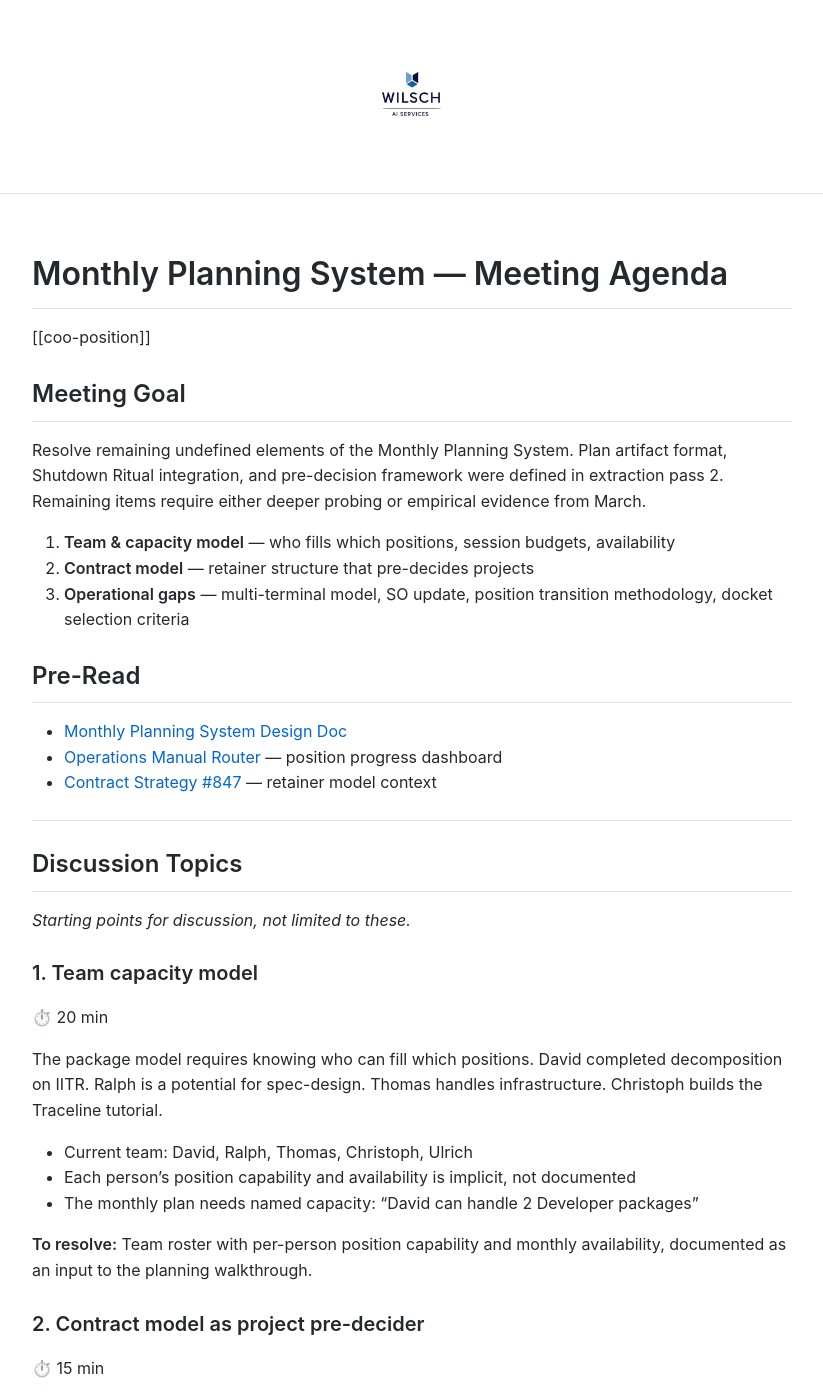
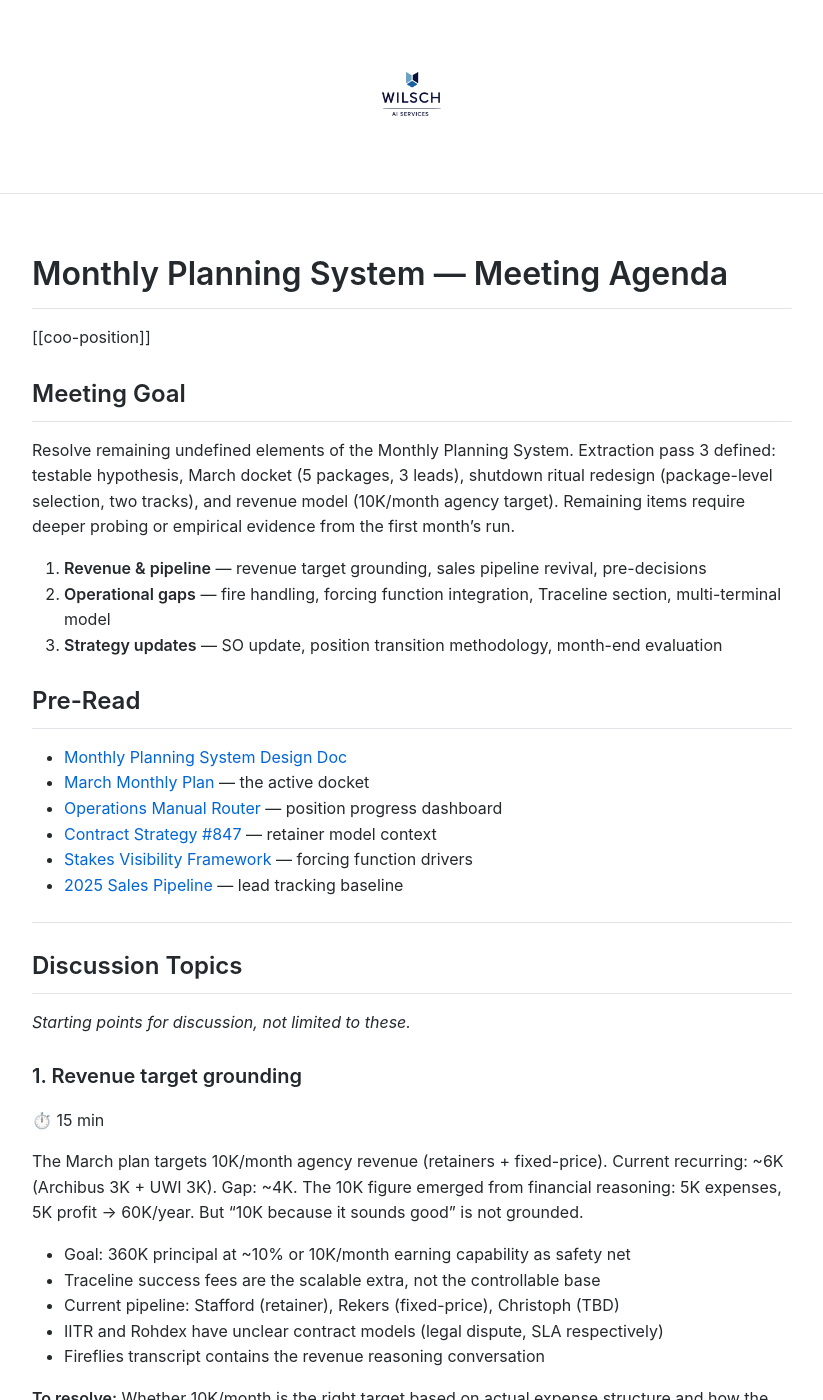
Before and after one commit to MariusWilsch/public-wilsch-ai-pages, a Jekyll site: the page built from project/soloforce/monthly-planning-system-meeting-agenda.md, in a window 1280 px wide and 1400 px high. Shown: the whole window, without its empty margins (228-1051 px from the left). Built offline with Jekyll 4.4.1, drawn with Linux system fonts in a browser that asks for light colours; our own code applies the rules of GitHub Pages for plain Markdown files; some of the changed text lies outside the part shown.

Commit message:
Sync from hippocampus 2026-02-22

```diff
--- a/project/soloforce/monthly-planning-system-meeting-agenda.md
+++ b/project/soloforce/monthly-planning-system-meeting-agenda.md
@@ -7,17 +7,20 @@ publish: true
 
 ## Meeting Goal
 
-Resolve remaining undefined elements of the Monthly Planning System. Plan artifact format, Shutdown Ritual integration, and pre-decision framework were defined in extraction pass 2. Remaining items require either deeper probing or empirical evidence from March.
+Resolve remaining undefined elements of the Monthly Planning System. Extraction pass 3 defined: testable hypothesis, March docket (5 packages, 3 leads), shutdown ritual redesign (package-level selection, two tracks), and revenue model (10K/month agency target). Remaining items require deeper probing or empirical evidence from the first month's run.
 
-1. **Team & capacity model** — who fills which positions, session budgets, availability
-2. **Contract model** — retainer structure that pre-decides projects
-3. **Operational gaps** — multi-terminal model, SO update, position transition methodology, docket selection criteria
+1. **Revenue & pipeline** — revenue target grounding, sales pipeline revival, pre-decisions
+2. **Operational gaps** — fire handling, forcing function integration, Traceline section, multi-terminal model
+3. **Strategy updates** — SO update, position transition methodology, month-end evaluation
 
 ## Pre-Read
 
 - [Monthly Planning System Design Doc](monthly-planning-system-design)
+- [March Monthly Plan](monthly-plan-2026-02-23-to-2026-03-31) — the active docket
 - [Operations Manual Router](https://mariuswilsch.github.io/public-wilsch-ai-pages/global/operations-manual-router) — position progress dashboard
 - [Contract Strategy #847](https://github.com/DaveX2001/deliverable-tracking/issues/847) — retainer model context
+- [Stakes Visibility Framework](https://mariuswilsch.github.io/public-wilsch-ai-pages/global/stakes-visibility-forcing-function) — forcing function drivers
+- [2025 Sales Pipeline](https://docs.google.com/spreadsheets/d/1zFrb-2B9KufHqOT0fafJoZbNenLNivgN4eYeE5DRMoQ/edit?usp=sharing) — lead tracking baseline
 
 ---
 
@@ -25,16 +28,18 @@ Resolve remaining undefined elements of the Monthly Planning System. Plan artifa
 
 *Starting points for discussion, not limited to these.*
 
-### 1. Team capacity model
-⏱️ 20 min
+### 1. Revenue target grounding
+⏱️ 15 min
 
-The package model requires knowing who can fill which positions. David completed decomposition on IITR. Ralph is a potential for spec-design. Thomas handles infrastructure. Christoph builds the Traceline tutorial.
+The March plan targets 10K/month agency revenue (retainers + fixed-price). Current recurring: ~6K (Archibus 3K + UWI 3K). Gap: ~4K. The 10K figure emerged from financial reasoning: 5K expenses, 5K profit → 60K/year. But "10K because it sounds good" is not grounded.
 
-- Current team: David, Ralph, Thomas, Christoph, Ulrich
-- Each person's position capability and availability is implicit, not documented
-- The monthly plan needs named capacity: "David can handle 2 Developer packages"
+- Goal: 360K principal at ~10% or 10K/month earning capability as safety net
+- Traceline success fees are the scalable extra, not the controllable base
+- Current pipeline: Stafford (retainer), Rekers (fixed-price), Christoph (TBD)
+- IITR and Rohdex have unclear contract models (legal dispute, SLA respectively)
+- Fireflies transcript contains the revenue reasoning conversation
 
-**To resolve:** Team roster with per-person position capability and monthly availability, documented as an input to the planning walkthrough.
+**To resolve:** Whether 10K/month is the right target based on actual expense structure and how the current pipeline maps to that target.
 
 ### 2. Contract model as project pre-decider
 ⏱️ 15 min
@@ -106,6 +111,65 @@ The walkthrough (Part 3) produces a full landscape of project-position packages.
 
 **To resolve:** Whether the walkthrough-to-docket cut needs explicit selection criteria or remains a judgment call informed by the walkthrough data.
 
+### 8. Fire handling policy
+⏱️ 10 min
+
+The shutdown ritual redesign separates proactive (package selection) from reactive (fire scan). Fires live outside the package system — SLA violations, client emergencies, blockers. The open question: when does a fire justify breaking into maker time vs waiting for manager time?
+
+- Fires are not connected to packages — they're interrupts
+- Manager time slots exist for reactive work, but some fires may be truly urgent
+- Without a policy, fires become an excuse to break the one-package-per-day hypothesis
+- Deferred to empirical — first month's run will produce evidence
+
+**To resolve:** Fire severity classification that determines maker-time interruption vs manager-time handling.
+
+### 9. Forcing function integration
+⏱️ 10 min
+
+External meeting cadences (weekly all-hands, daily syncs, biweekly meetings) emerged as the urgency mechanism per package — replacing deadlines on the stateless plan. The [Stakes Visibility framework](https://mariuswilsch.github.io/public-wilsch-ai-pages/global/stakes-visibility-forcing-function) describes five forcing function drivers.
+
+- Archibus: weekly all-hands (Thursday), UWI: daily sync, AVO/Rekers: biweekly meetings
+- SLA projects: reactive triage flow — the contract itself is the forcing function
+- Development projects need cadence; SLA projects need triage — two patterns
+- The forcing function document exists but isn't connected to the monthly plan methodology
+
+**To resolve:** How the stakes visibility framework maps to per-package meeting cadences and how this informs nightly package selection in the shutdown ritual.
+
+### 10. Sales pipeline revival
+⏱️ 10 min
+
+The monthly plan's leads section contains contract model targets but no conversion tracking. Conversion actions and next steps need a separate document. The [2025 Sales Pipeline GSheet](https://docs.google.com/spreadsheets/d/1zFrb-2B9KufHqOT0fafJoZbNenLNivgN4eYeE5DRMoQ/edit?usp=sharing) exists but is unused.
+
+- 10 open leads on the board, only 3 on the March plan
+- Lead conversion tracking is stateful — doesn't belong on the stateless monthly plan
+- The GSheet format may need updating for the current contract model (retainer vs fixed-price)
+- Sales pipeline document should link from the Router
+
+**To resolve:** Revived sales pipeline document format and how it feeds into the monthly planning walkthrough.
+
+### 11. Traceline as internal product
+⏱️ 15 min
+
+Traceline was deferred from the March walkthrough as an undefined marker. It's unique: internal product, not a client project. The position mapping is System Engineer + Developer, but the relationship to the agency packages is unclear.
+
+- Traceline beta was targeting Feb 23 launch
+- Success fees from retainers connect to Traceline (the scalable revenue stream)
+- Junior Architect will have its own name and may be a Traceline product
+- How internal product work competes with or complements agency maker time is undefined
+
+**To resolve:** Traceline's place on the monthly plan — separate section, its own package type, or background activity that doesn't compete for maker blocks.
+
+### 12. Pre-decisions extraction
+⏱️ 10 min
+
+Pre-decisions were removed from the first March plan because the revenue target isn't grounded yet. The design doc defines pre-decisions as binary choices made at month start. Beyond "new leads: yes/no," which recurring deliberations should become pre-decisions?
+
+- Pre-decisions develop empirically from recurring mid-month deliberations
+- The first month is the evidence-gathering period
+- Potential categories: hiring, conferences, internal project time allocation
+
+**To resolve:** Which pre-decision categories to add after the first month's evidence, and the revenue target that grounds the "new leads" pre-decision.
+
 ## Meeting Format
 
 - **Type:** Extraction pass (JA session)
```
